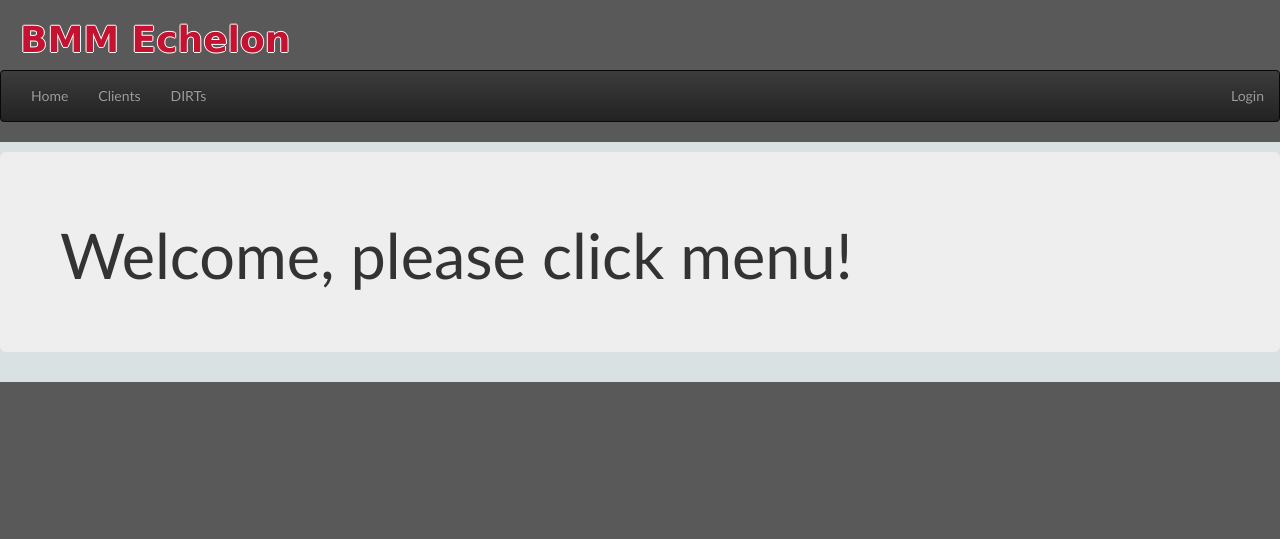
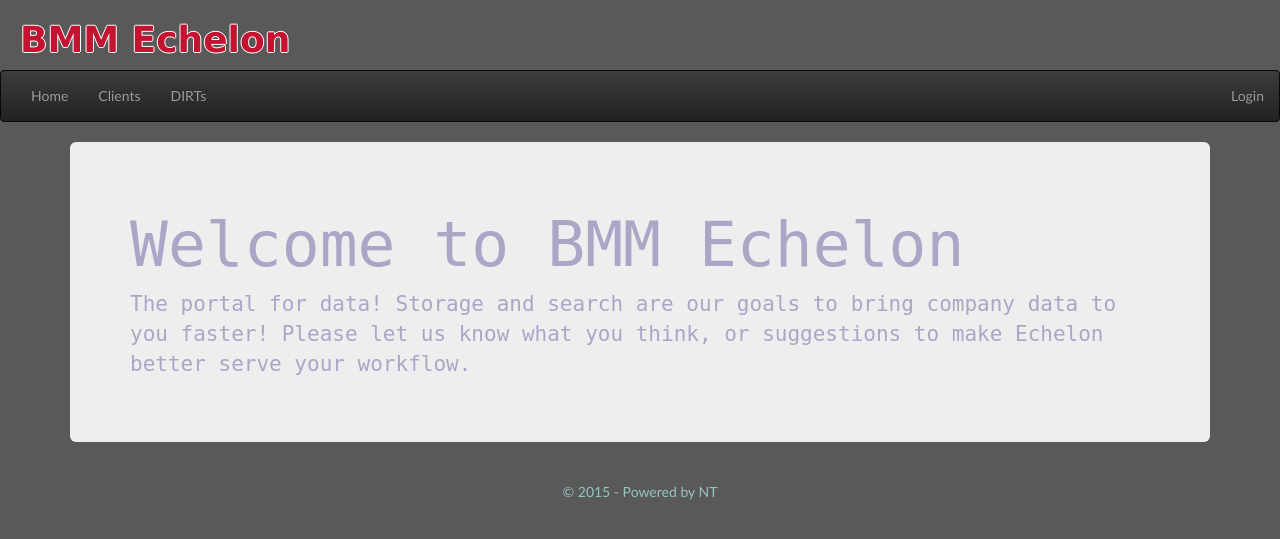
Before and after one commit to nevtum/hivemind, a Django app: page / in a window 1280 px wide. Shown: the top 539 px of the page. Run offline with Django 3.2, Linux system fonts and the light colour scheme; some libraries are stand-ins or nearby versions.

Commit message:
added a bit more styling finesse

```diff
--- a/src/clients/templates/contacts.html
+++ b/src/clients/templates/contacts.html
@@ -3,6 +3,7 @@
 {% block content %}
 {% csrf_token %}
 
+<div id="content">
   <div class="container-fluid">
     <div class="row">
       <div class="col-md-4">
@@ -42,5 +43,6 @@
       </div>
     </div>
   </div>
+</div>
 
 {% endblock %}
--- a/src/static/css/style.css
+++ b/src/static/css/style.css
@@ -6,11 +6,12 @@ body {
   background-color: #595959;
 }
 
-#head {
-  color: #FFF;
+.jumbotron {
+  font-family: monospace;
+  color: #ADA5C6;
 }
 
-#head h1 {
+#header h1 {
   font-family: Verdana;
   font-weight: bold;
   color: #C41230;
@@ -19,10 +20,16 @@ body {
       1px 0 white, 0 -1px white;
 }
 
+#footer {
+  /*background-color: #1D7B74;*/
+  color: #95C5C1;
+  text-align: center;
+  padding-top: 10;
+}
+
 #content {
-  padding-top: 10;
   background-color: #DAE1E2;
-  /*height: 90%;*/
+  padding-bottom: 20;
 }
 
 /* for contacts list */
--- a/src/templates/base.html
+++ b/src/templates/base.html
@@ -10,13 +10,16 @@
 
 <body>
   <div class="container-fluid">
-    <div class="row" id="head">
+    <div class="row" id="header">
       <h1>BMM Echelon</h1>
       {% include "navbar.html" %}
     </div>
-    <div class="row" id="content">
+    <div class="row">
       {% block content %}
       {% endblock %}
+    </div>
+    <div class="row" id="footer">
+      <p>&copy {% now "Y" %} - Powered by NT</p>
     </div>
   </div>
 </body>
--- a/src/templates/home.html
+++ b/src/templates/home.html
@@ -3,9 +3,11 @@
 {% block content %}
 {% csrf_token %}
 
-<div class="jumbotron">
-  <h1>Welcome, please click menu!</h1>
-  <p></p>
+<div class="container">
+  <div class="jumbotron">
+    <h1>Welcome to BMM Echelon</h1>
+    <p>The portal for data! Storage and search are our goals to bring company data to you faster! Please let us know what you think, or suggestions to make Echelon better serve your workflow.</p>
+  </div>
 </div>
 
 {% endblock %}
```
Lines whose indentation alone changed are shown as unchanged.
